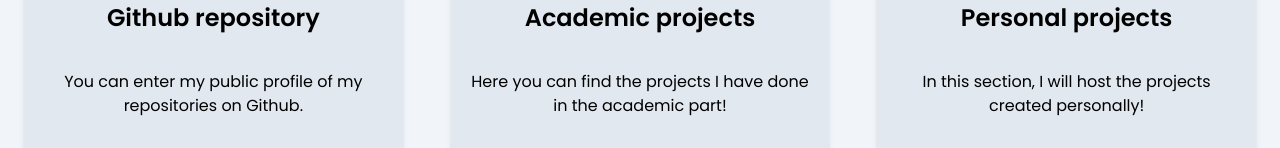
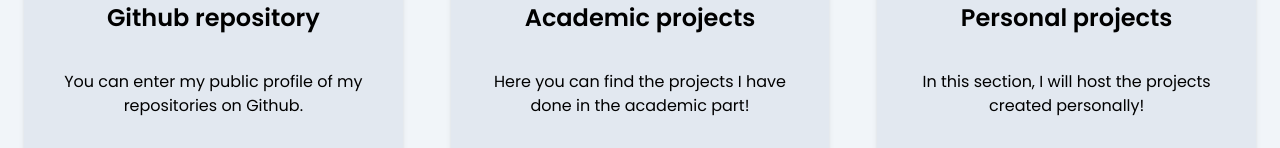
Before and after one commit to DiegoMarulandaB/Portfolio, a Next.js app: page /projects in a window 1280 px wide. Shown: the part 474-622 px from the top of the page. Built offline with nearby package versions, Linux system fonts and the light colour scheme.

Commit message:
add fixes general_website_global_final_2

```diff
--- a/src/app/projects/page.tsx
+++ b/src/app/projects/page.tsx
@@ -37,7 +37,7 @@ const Projects = () => {
             <h2 className="text-center font-semibold text-2xl mt-4">Github repository</h2>
 
             <div className="mt-5">
-              <p className="text-center mt-4">You can enter my public profile of my repositories on Github.</p>
+              <p className="text-center mt-4 mx-2 mr-2">You can enter my public profile of my repositories on Github.</p>
             </div>
             <div className="mt-8">
               {ButtonGithub.map((button, index) => (
@@ -72,7 +72,7 @@ const Projects = () => {
             />
             <h2 className="text-center font-semibold text-2xl mt-4">Academic projects</h2>
             <div className="mt-5">
-              <p className="text-center mt-4">Here you can find the projects I have done in the academic part!</p>
+              <p className="text-center mt-4 mx-2 mr-2">Here you can find the projects I have done in the academic part!</p>
             </div>
             <div className="mt-8">
               {ButtonAcademicProjects.map((button, index) => (
@@ -107,7 +107,7 @@ const Projects = () => {
             />
             <h2 className="text-center font-semibold text-2xl mt-4">Personal projects</h2>
             <div className="mt-5">
-              <p className="text-center mt-4">In this section, I will host the projects created personally!</p>
+              <p className="text-center mt-4 mx-2 mr-2">In this section, I will host the projects created personally!</p>
             </div>
             <div className="mt-8">
               {ButtonPersonalProjects.map((button, index) => (
```
